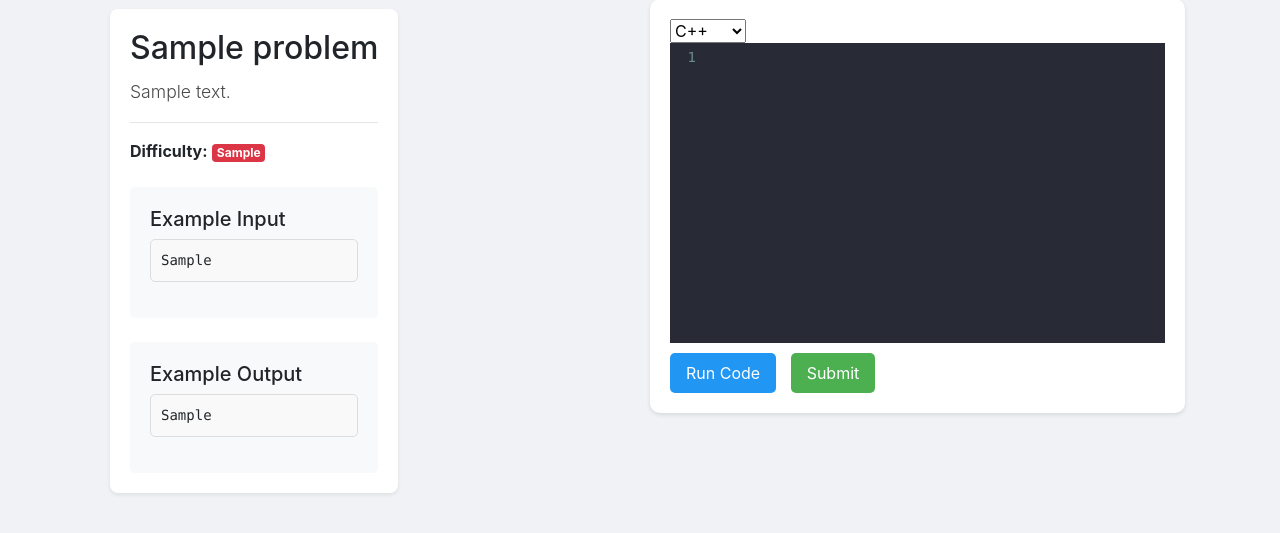
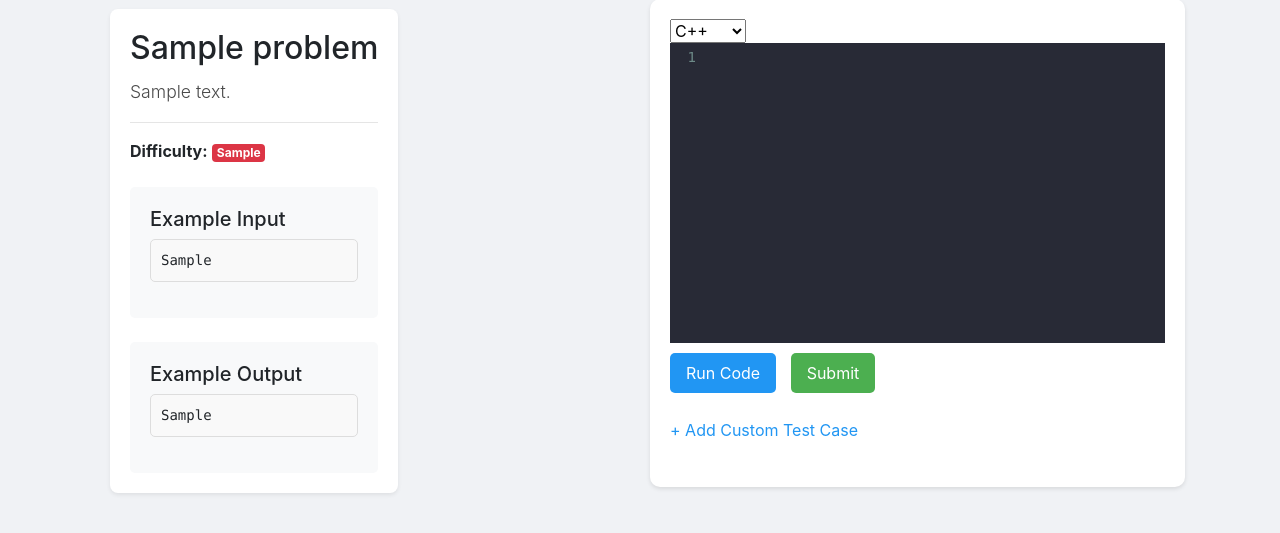
Before and after one commit to dev52003/Online-Judge, a Django app: page /submit/1/ in a window 1280 px wide. Shown: the part 87-620 px from the top of the page. Run offline with Django 5.2, Linux system fonts and the light colour scheme; tables that the repository leaves empty hold one stand-in row (values such as "Sample post"); some libraries are stand-ins or nearby versions.

Commit message:
Minor fixes for custom test cases

```diff
--- a/submit/templates/submit/index.html
+++ b/submit/templates/submit/index.html
@@ -84,6 +84,36 @@
         margin-top: 10px;
         display: none;
     }
+
+    .test-case-toggle {
+        color: #2196F3;
+        cursor: pointer;
+        margin: 10px 0;
+        display: inline-block;
+    }
+
+    .test-case-toggle:hover {
+        text-decoration: underline;
+    }
+
+    #custom-test-input-container {
+        margin: 15px 0;
+        display: none;
+    }
+
+    #custom-test-input {
+        width: 100%;
+        min-height: 100px;
+        padding: 10px;
+        border: 1px solid #ddd;
+        border-radius: 5px;
+        font-family: monospace;
+        margin-bottom: 10px;
+    }
+
+    .run-options {
+        margin: 15px 0;
+    }
     </style>
     <link rel="stylesheet" href="{% static 'styles.css' %}">
     <!-- CodeMirror CSS -->
@@ -98,6 +128,12 @@
         <div>
             <button type="button" id="run-btn" class="btn">Run Code</button>
             <button type="submit" id="submit-btn" class="btn">Submit</button>
+        </div>
+        <div class="run-options">
+            <span id="toggle-test-case" class="test-case-toggle">+ Add Custom Test Case</span>
+            <div id="custom-test-input-container">
+                <textarea id="custom-test-input" placeholder="Enter your custom input here..."></textarea>
+            </div>
         </div>
         <div id="empty-code-error" class="empty-code-error">
             Please write some code before submitting.
@@ -133,6 +169,9 @@
         const submitBtn = document.getElementById('submit-btn');
         const resultContainer = document.getElementById('result-container');
         const emptyCodeError = document.getElementById('empty-code-error');
+        const toggleTestCase = document.getElementById('toggle-test-case');
+        const customTestInputContainer = document.getElementById('custom-test-input-container');
+        const customTestInput = document.getElementById('custom-test-input');
 
         if (languageSelect) {
             updateEditorMode();
@@ -148,6 +187,17 @@
             const mode = modeMap[languageSelect.value] || 'text/x-c++src';
             editor.setOption('mode', mode);
         }
+
+        // Toggle custom test case input
+        toggleTestCase.addEventListener('click', function() {
+            if (customTestInputContainer.style.display === 'block') {
+                customTestInputContainer.style.display = 'none';
+                toggleTestCase.textContent = '+ Add Custom Test Case';
+            } else {
+                customTestInputContainer.style.display = 'block';
+                toggleTestCase.textContent = '- Hide Custom Test Case';
+            }
+        });
 
         function validateAndSubmit(action) {
             editor.save();
@@ -167,6 +217,11 @@
             formData.append('code', code);
             formData.append('csrfmiddlewaretoken', '{{ csrf_token }}');
             formData.append('action', action);
+
+            // Add custom input if provided
+            if (customTestInputContainer.style.display === 'block' && customTestInput.value.trim()) {
+                formData.append('custom_input', customTestInput.value.trim());
+            }
 
             resultContainer.style.display = 'block';
             document.getElementById('result-verdict').textContent = "Running...";
--- a/submit/views.py
+++ b/submit/views.py
@@ -56,6 +56,29 @@ def submit(request, id):
             submission = form.save(commit=False)
             problem = Problem.objects.get(id=id)
             action = request.POST.get("action", "submit")
+            custom_input = request.POST.get("custom_input", None)
+
+            # Handle custom test case
+            if custom_input is not None:
+                current_output = run_code(
+                    submission.language,
+                    submission.code,
+                    custom_input,
+                    "Custom test - no expected output comparison"
+                )
+
+                if request.headers.get('X-Requested-With') == 'XMLHttpRequest':
+                    return JsonResponse({
+                        'verdict': 'CUSTOM_TEST',
+                        'input': custom_input,
+                        'output': current_output,
+                        'error': current_output if "error" in current_output.lower() or "exception" in current_output.lower() else '',
+                    })
+
+                return render(request, "submit/result.html", {
+                    "submission": submission,
+                    "problem": problem
+                })
 
             # Get test cases based on action
             testcases = problem.testcases.filter(is_sample=True).order_by("order") if action == "run" \
@@ -93,37 +116,38 @@ def submit(request, id):
                 combined_output.append(current_output)
                 combined_expected.append(current_expected)
 
-            # Save submission results
-            submission.input_data = "\n".join(combined_input)
-            submission.output_data = "\n".join(combined_output)
-            submission.expected_output = "\n".join(combined_expected)
-            submission.verdict = 'ACCEPTED' if all_passed else 'REJECTED'
+            # Save submission results (only for non-custom tests)
+            if custom_input is None:
+                submission.input_data = "\n".join(combined_input)
+                submission.output_data = "\n".join(combined_output)
+                submission.expected_output = "\n".join(combined_expected)
+                submission.verdict = 'ACCEPTED' if all_passed else 'REJECTED'
 
-            if error_message:
-                submission.error_message = error_message
+                if error_message:
+                    submission.error_message = error_message
 
-            # Get AI review only for submissions (not test runs)
-            if action == "submit":
-                cache_key = f"ai_reviews_{request.user.id if request.user.is_authenticated else 'anon'}"
-                review_count = cache.get(cache_key, 0)
+                # Get AI review only for submissions (not test runs)
+                if action == "submit":
+                    cache_key = f"ai_reviews_{request.user.id if request.user.is_authenticated else 'anon'}"
+                    review_count = cache.get(cache_key, 0)
 
-                if review_count < 5:  # Limit to 5 reviews per hour
-                    submission.ai_review = get_ai_review(
-                        submission.code,
-                        submission.language,
-                        problem.description
-                    )
-                    cache.set(cache_key, review_count + 1, 3600)  # 1 hour expiry
-                else:
-                    submission.ai_review = "Hourly review limit reached (5 max)"
+                    if review_count < 5:  # Limit to 5 reviews per hour
+                        submission.ai_review = get_ai_review(
+                            submission.code,
+                            submission.language,
+                            problem.description
+                        )
+                        cache.set(cache_key, review_count + 1, 3600)  # 1 hour expiry
+                    else:
+                        submission.ai_review = "Hourly review limit reached (5 max)"
 
-            submission.save()
+                submission.save()
 
             if request.headers.get('X-Requested-With') == 'XMLHttpRequest':
                 return JsonResponse({
-                    'verdict': submission.verdict,
-                    'input': submission.input_data,
-                    'output': submission.output_data,
+                    'verdict': submission.verdict if custom_input is None else 'CUSTOM_TEST',
+                    'input': submission.input_data if custom_input is None else custom_input,
+                    'output': submission.output_data if custom_input is None else combined_output[0] if combined_output else current_output,
                     'error': error_message if error_message else '',
                     'ai_review': submission.ai_review if hasattr(submission, 'ai_review') else None
                 })
```
